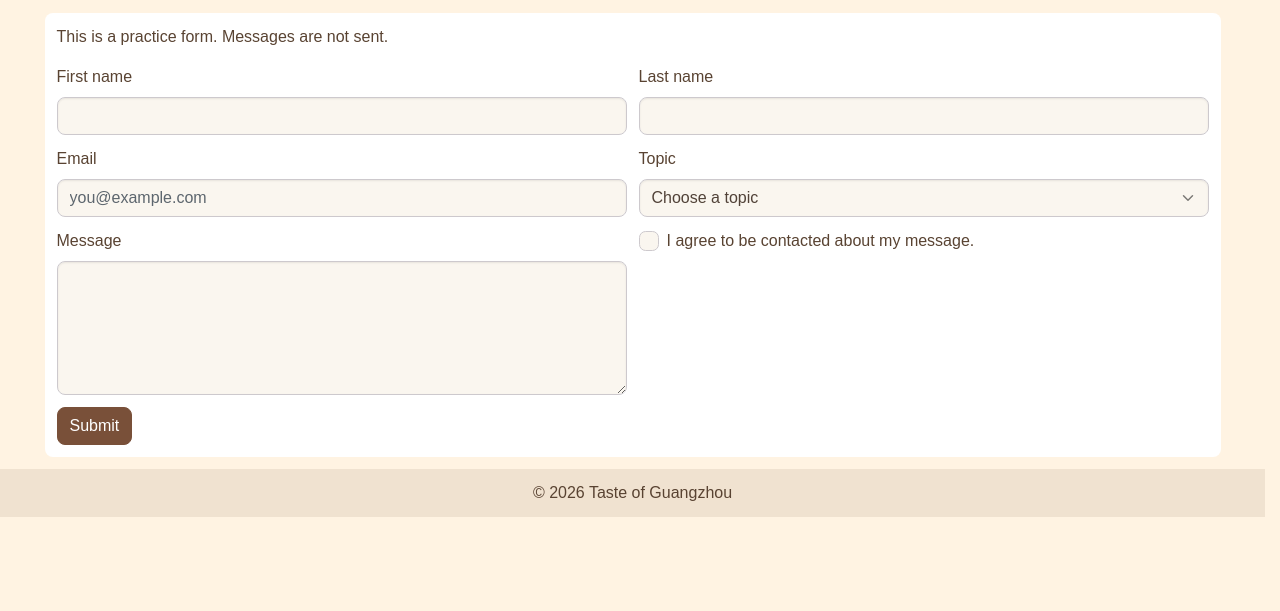
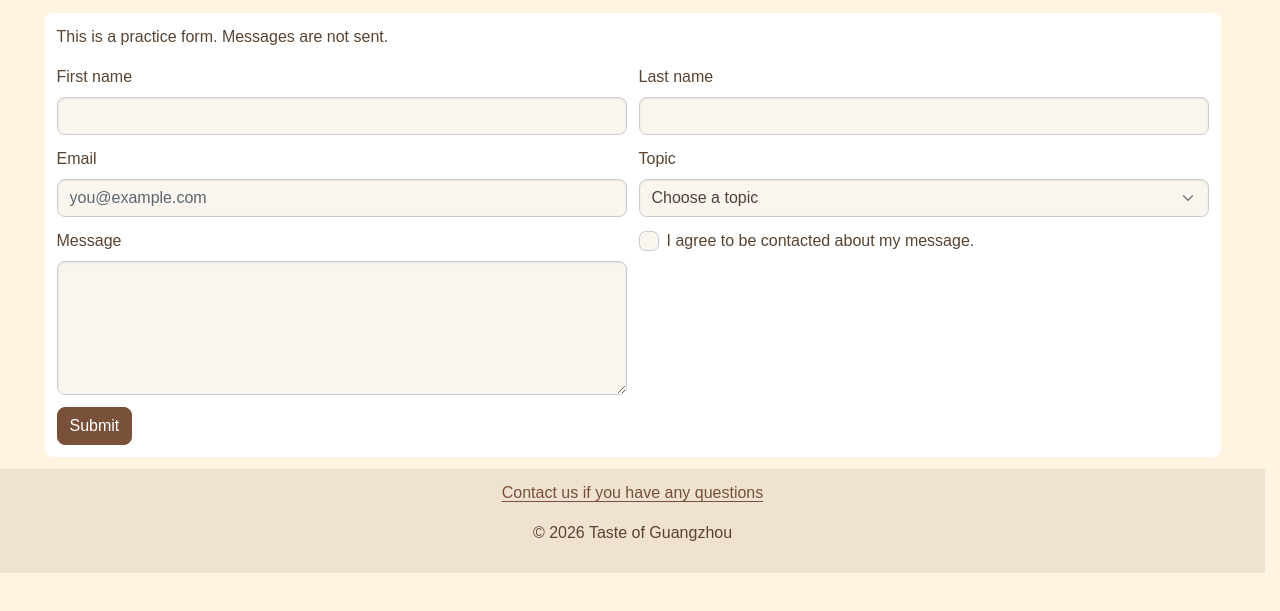
Before and after one commit to Viki666loo/Lab-6-1, a plain HTML site: page contact.html in a window 1280 px wide. Shown: the part 161-772 px from the top of the page. Drawn offline with Linux system fonts and the light colour scheme.

Commit message:
v2-f change

```diff
--- a/contact.html
+++ b/contact.html
@@ -114,7 +114,11 @@
     </main>
 
     <footer class="bg-1 text-center p-4">
-        <p class="mb-0">&copy; 2026 Taste of Guangzhou</p>
+        <p>
+            <a href="contact.html">Contact us if you have any questions</a>
+        </p>
+
+        <p>&copy; 2026 Taste of Guangzhou</p>
     </footer>
 
     <script type="module" src="js/bootstrap.bundle.min.js"></script>
```
Also changed, not shown: index.html (+2 -1 lines).
